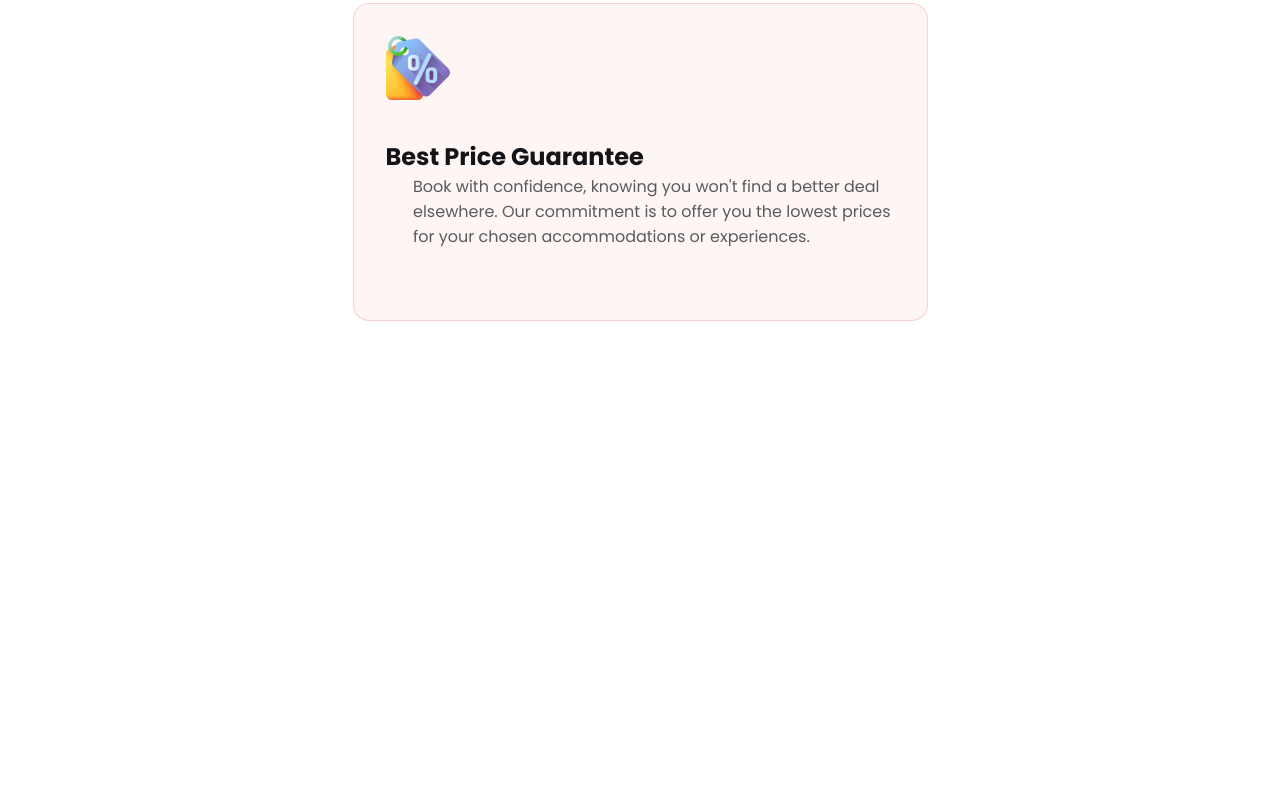
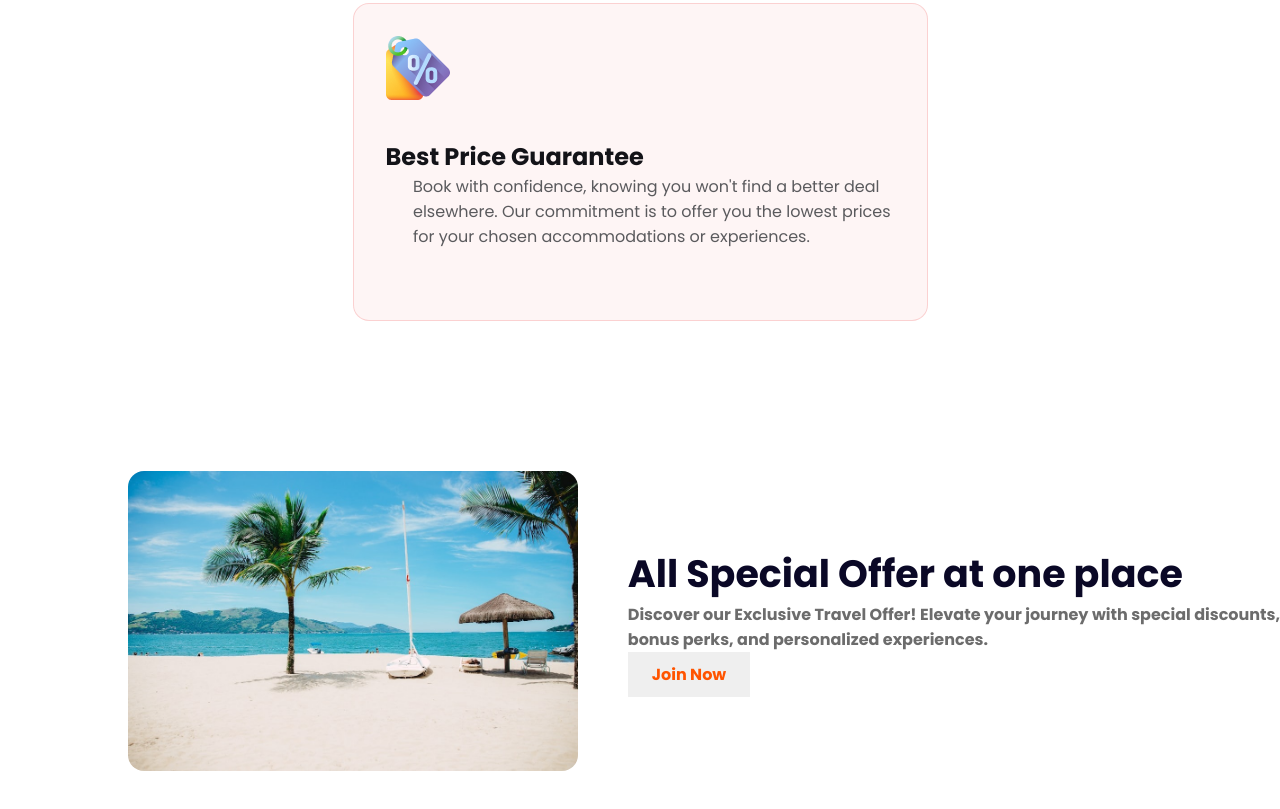
Before and after one commit to kawser-alam/Trip-Travel-Website, a plain HTML site: page index.html in a window 1280 px wide. Shown: the part 3252-4061 px from the top of the page. Before the commit the page ends 3573 px from the top, so only its background shows below. Drawn offline with Linux system fonts and the light colour scheme.

Commit message:
special offer section done

```diff
--- a/index.html
+++ b/index.html
@@ -153,6 +153,21 @@
                 </div>
             </div>
         </section>
+
+           <!-- special offer section -->
+
+           <section>
+            <div class="featured">
+                <img src="images/beatch.jpg" alt="">
+                <div class="feature-description">
+                    <h2>All Special Offer at one place</h2>
+                    <p>Discover our Exclusive Travel Offer! Elevate your journey with special discounts, bonus perks,
+                        and personalized experiences.
+                    <p>
+                        <button class="primary-color">Join Now <i class="fa-solid fa-arrow-right icon"></i></button>
+                </div>
+            </div>
+        </section>
         <main>
 
         </main>
--- a/style.css
+++ b/style.css
@@ -402,3 +402,39 @@ nav {
     font-weight: 400;
     padding-left: 32px;
 }
+
+/* special offer section */
+
+.featured {
+    display: flex;
+    gap: 50px;
+    margin: 150px 128px;
+    align-items: center;
+    width: 1170px;
+}
+
+.featured button {
+    border: none;
+    color: #FF5400;
+    font-size: 16px;
+    padding: 10px 24px;
+    font-weight: 700;
+}
+
+.featured p {
+    color: #6C6C6C;
+    font-size: 16px;
+    font-weight: 700;
+}
+
+.featured h2 {
+    color: #0A0826;
+    font-size: 38px;
+    font-weight: 700;
+}
+
+.featured img {
+    width: 573px;
+    height: 300px;
+    border-radius: 16px;
+}
```
